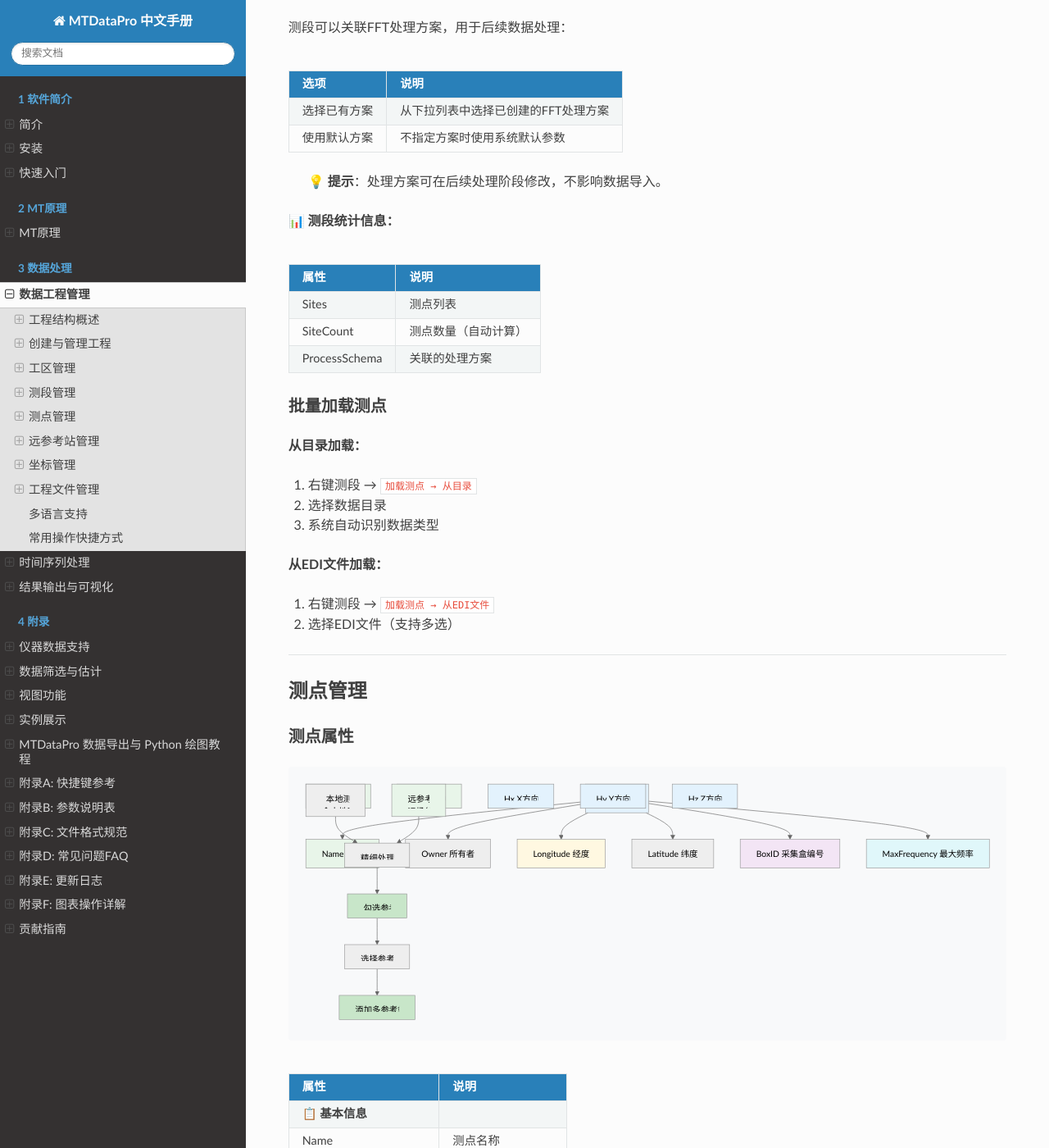
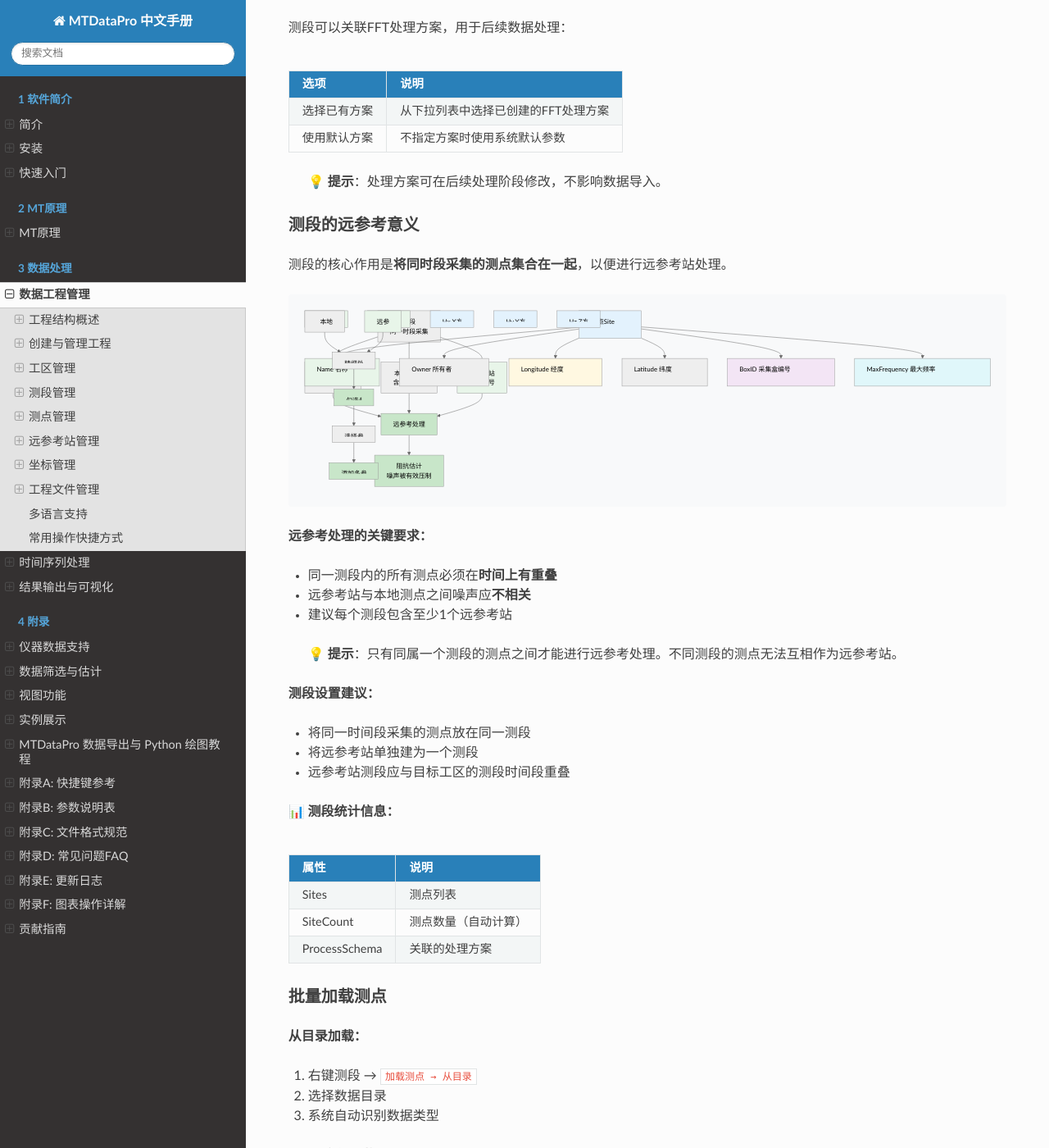
Before and after one commit to EMWPJ/MTDataPro-docs, a Sphinx documentation site: the page built from source/chapters/chapter3.md, in a window 1280 px wide and 1400 px high, scrolled down 4761 px. Shown: the whole window at 82% size. Built offline with Sphinx 7.4.7 and the Read the Docs theme 3.1.0, drawn with Linux system fonts in a browser that asks for light colours; some of the changed text lies outside the part shown.

Commit message:
docs: explain Group purpose for remote reference calculation in chapter3

````diff
--- a/source/chapters/chapter3.md
+++ b/source/chapters/chapter3.md
@@ -14,7 +14,7 @@ MTDP采用四级层次结构管理数据：
 |-----|------|---------|
 | 工程 | 最顶层容器 | 整个勘探项目 |
 | 工区 | 按区域划分 | 同一区域的测点集合 |
-| 测段 | 按时间/任务划分 | 同一批处理的测点 |
+| 测段 | 同时段采集/远参考 | 同一时段测点集合（支持远参考计算） |
 | 测点 | 最小数据单元 | 单个观测点数据 |
 
 ### 测点类型
@@ -188,6 +188,39 @@ MTDP支持多种测点类型：
 
 > 💡 **提示**：处理方案可在后续处理阶段修改，不影响数据导入。
 
+### 测段的远参考意义
+
+测段的核心作用是**将同时段采集的测点集合在一起**，以便进行远参考站处理。
+
+```mermaid
+graph TB
+    A[测段<br/>同一时段采集] --> B1[本地测点A<br/>含本地噪声]
+    A --> B2[本地测点B<br/>含本地噪声]
+    A --> C[远参考站<br/>远场信号]
+
+    B1 --> D[远参考处理]
+    B2 --> D
+    C --> D
+
+    D --> E[阻抗估计<br/>噪声被有效压制]
+
+    style C fill:#e8f5e9
+    style D fill:#c8e6c9
+    style E fill:#c8e6c9
+```
+
+**远参考处理的关键要求：**
+- 同一测段内的所有测点必须在**时间上有重叠**
+- 远参考站与本地测点之间噪声应**不相关**
+- 建议每个测段包含至少1个远参考站
+
+> 💡 **提示**：只有同属一个测段的测点之间才能进行远参考处理。不同测段的测点无法互相作为远参考站。
+
+**测段设置建议：**
+- 将同一时间段采集的测点放在同一测段
+- 将远参考站单独建为一个测段
+- 远参考站测段应与目标工区的测段时间段重叠
+
 **📊 测段统计信息：**
 
 | 属性 | 说明 |
@@ -195,6 +228,7 @@ MTDP支持多种测点类型：
 | Sites | 测点列表 |
 | SiteCount | 测点数量（自动计算） |
 | ProcessSchema | 关联的处理方案 |
+
 ### 批量加载测点
 
 **从目录加载：**
@@ -371,6 +405,8 @@ graph TB
 
 > 💡 **提示**：远参考处理需要测点间有时间重叠的采集数据，且参考站应位于远场区域（噪声与本地测点不相关）。
 
+> ⚠️ **前提条件**：远参考站和本地测点必须位于**同一测段**中，才能在精细处理界面中互相作为参考站使用。建议在新建测段时，将同时段采集的本地测点和远参考站一起加载到同一测段。
+
 ### 精细处理界面中的远参考操作
 
 远参考站的设置和切换在**精细处理界面**中进行：
````
